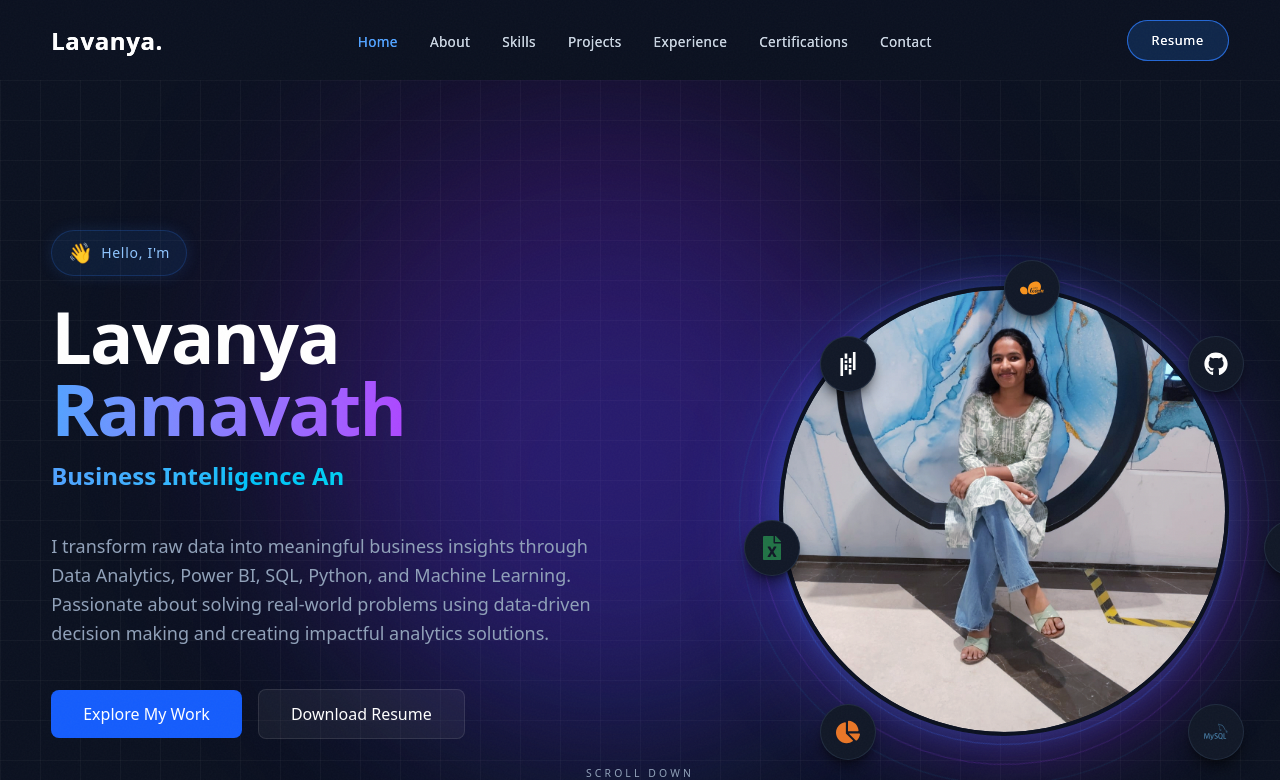
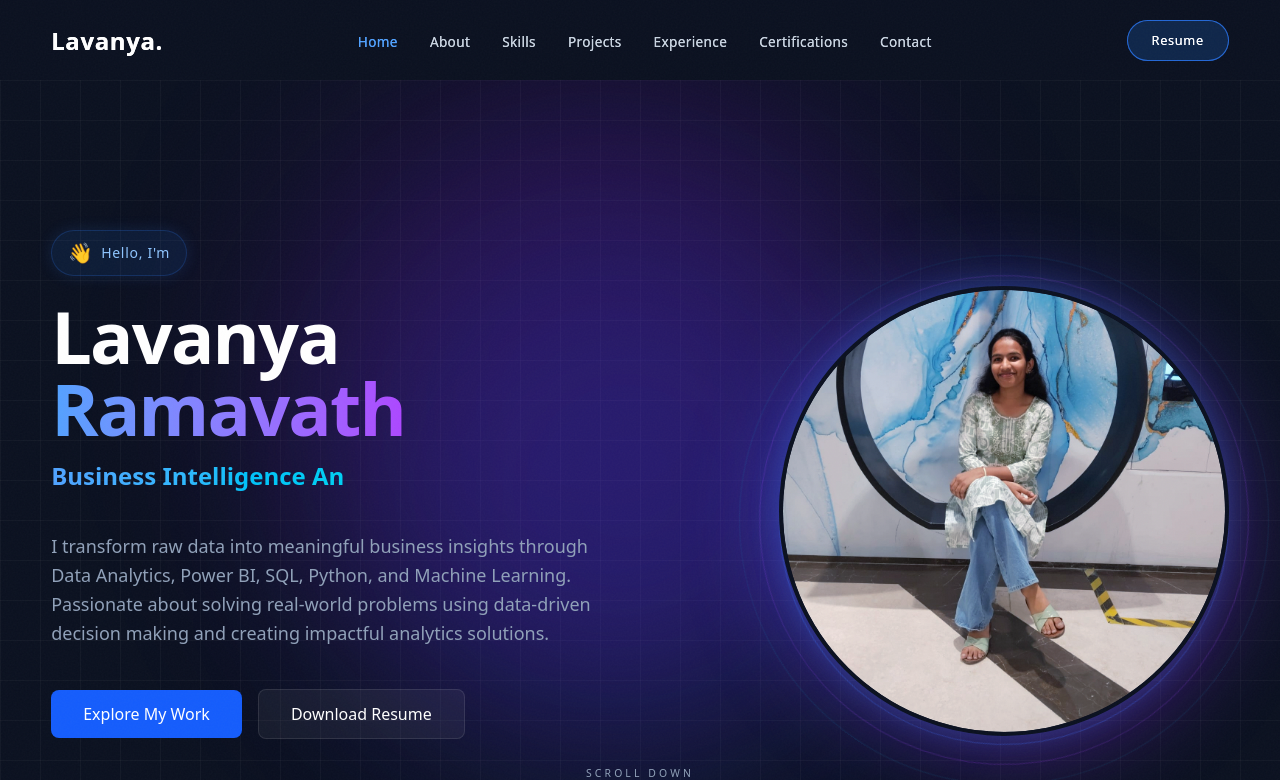
Before and after one commit to RamavathLavanya6/portfolio, a Next.js app: page /portfolio/ in a window 1280 px wide. Shown: the top 780 px of the page. Built offline with nearby package versions, Linux system fonts and the light colour scheme; a web font is replaced by a local one.

Commit message:
Remove extra logos from Hero and Contact

```diff
--- a/src/components/sections/Contact.tsx
+++ b/src/components/sections/Contact.tsx
@@ -99,9 +99,6 @@ export default function Contact() {
             <a href="https://www.linkedin.com/in/lavanyramavath" target="_blank" rel="noopener noreferrer" className="text-slate-400 hover:text-blue-400 transition-colors text-xl cursor-pointer">
               <FaLinkedin />
             </a>
-            <a href="https://leetcode.com" target="_blank" rel="noopener noreferrer" className="text-slate-400 hover:text-blue-400 transition-colors font-bold text-sm uppercase tracking-wider cursor-pointer">
-              LeetCode
-            </a>
           </div>
 
           <div className="flex flex-col md:flex-row items-center gap-2 md:gap-6 text-[0.7rem] tracking-[0.2em] font-medium uppercase text-slate-500">
--- a/src/components/sections/Hero.tsx
+++ b/src/components/sections/Hero.tsx
@@ -2,8 +2,7 @@
 
 import { motion } from 'framer-motion';
 import { TypeAnimation } from 'react-type-animation';
-import { FaGithub, FaLinkedin, FaEnvelope, FaChartBar, FaChartPie, FaFileExcel } from 'react-icons/fa';
-import { SiLeetcode, SiHackerrank, SiPython, SiMysql, SiPandas, SiNumpy, SiScikitlearn } from 'react-icons/si';
+import { FaGithub, FaLinkedin, FaEnvelope } from 'react-icons/fa';
 
 const ROLES = [
   'Data Analyst',
@@ -117,8 +116,6 @@ export default function Hero() {
               {[
                 { icon: FaGithub, href: 'https://github.com/RamavathLavanya6/', color: 'hover:text-white' },
                 { icon: FaLinkedin, href: 'https://www.linkedin.com/in/lavanyramavath', color: 'hover:text-blue-500' },
-                { icon: SiLeetcode, href: '#', color: 'hover:text-orange-500' },
-                { icon: SiHackerrank, href: '#', color: 'hover:text-green-500' },
                 { icon: FaEnvelope, href: 'mailto:lavanyaramavath6@gmail.com', color: 'hover:text-red-400' },
               ].map((social, idx) => (
                 <a key={idx} href={social.href} target="_blank" rel="noreferrer" className={`text-slate-400 text-2xl transition-all duration-300 hover:-translate-y-1 ${social.color} hover:shadow-[0_0_15px_currentColor]`}>
@@ -155,36 +152,7 @@ export default function Hero() {
                 </div>
               </motion.div>
 
-              {/* Orbiting Tech Badges */}
-              {[
-                { icon: SiPython, color: 'text-[#3776AB]', angle: 0 },
-                { icon: SiMysql, color: 'text-[#4479A1]', angle: 45 },
-                { icon: FaChartBar, color: 'text-[#F2C811]', angle: 90 },
-                { icon: FaChartPie, color: 'text-[#E97627]', angle: 135 },
-                { icon: FaFileExcel, color: 'text-[#217346]', angle: 180 },
-                { icon: SiPandas, color: 'text-white', angle: 225 },
-                { icon: SiScikitlearn, color: 'text-[#F7931E]', angle: 270 },
-                { icon: FaGithub, color: 'text-white', angle: 315 },
-              ].map((badge, idx) => {
-                // Responsive radius based on screen size (handled partially by hiding on mobile or using calc)
-                // For simplicity, using inline styles for absolute positioning
-                return (
-                  <motion.div
-                    key={idx}
-                    initial={{ opacity: 0, scale: 0 }}
-                    animate={{ opacity: 1, scale: 1 }}
-                    transition={{ delay: 0.8 + (idx * 0.1), type: 'spring' }}
-                    className="absolute hidden md:flex items-center justify-center w-14 h-14 rounded-full bg-[#111827] border border-slate-700/50 shadow-lg shadow-black/50 z-20 hover:scale-125 transition-transform duration-300 hover:shadow-[0_0_20px_rgba(59,130,246,0.5)] cursor-pointer"
-                    style={{
-                      top: `calc(50% + ${Math.sin(badge.angle * (Math.PI / 180)) * 260}px)`,
-                      left: `calc(50% + ${Math.cos(badge.angle * (Math.PI / 180)) * 260}px)`,
-                      transform: 'translate(-50%, -50%)'
-                    }}
-                  >
-                    <badge.icon className={`text-2xl ${badge.color}`} />
-                  </motion.div>
-                );
-              })}
+
 
             </motion.div>
           </div>
```
